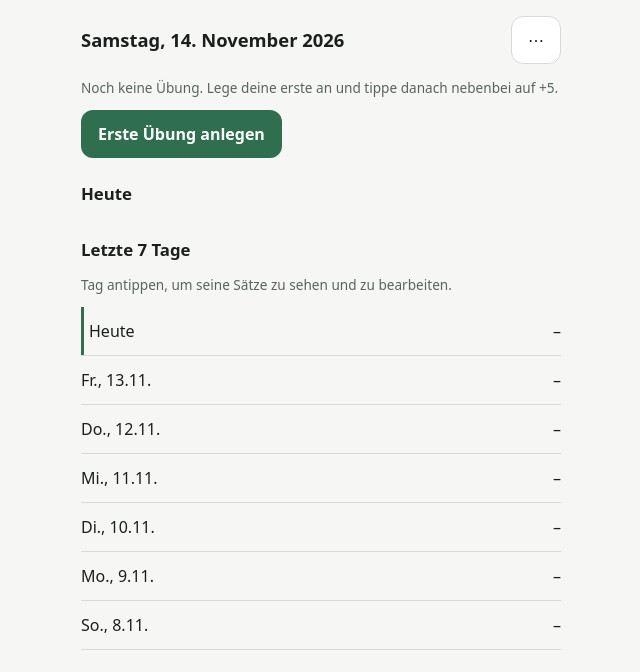
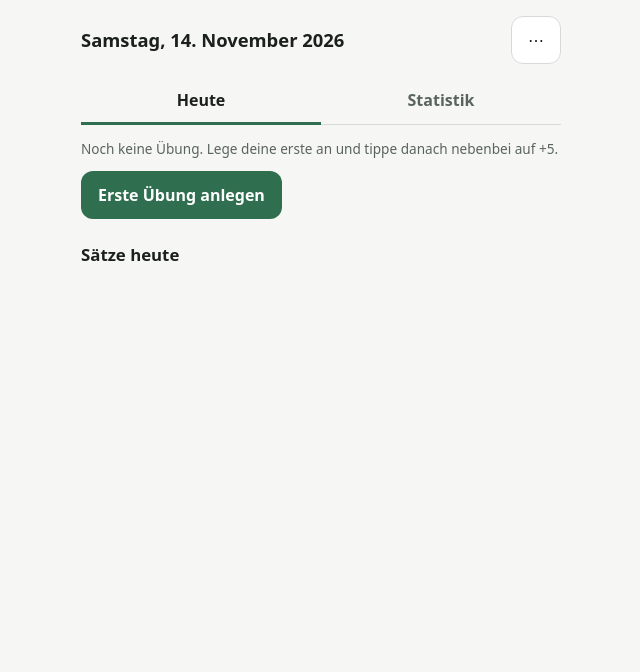
Before and after one commit to evershauke/nebenbei-stark, a website with bundled scripts: page index.html in a window 1280 px wide. Shown: the whole page, without its empty margins (319-959 px from the left). Built offline with nearby package versions, Linux system fonts and the light colour scheme.

Commit message:
Statistik als eigener Reiter, schlankere Karten, Tage aufklappbar
Co-Authored-By: Claude Opus 5.5 <noreply@anthropic.com>
Claude-Session: https://claude.ai/code/session_01UctxiqqJY8fEkazdZyREZQ

```diff
--- a/app.js
+++ b/app.js
@@ -1,7 +1,7 @@
 import './version.js';
 import {
   isoLocal, localDay, validateSet, upsertSet, removeSet, quickValues, sortedExercises,
-  daySummary, setsOfDay, findOrCreateExercise, parseImport, mergeImport, exportNeeded, lastDays, goals, periodTotals,
+  setsOfDay, findOrCreateExercise, parseImport, mergeImport, exportNeeded, lastDays, goals, periodTotals,
 } from './logic.js';
 
 const KEY = 'nebenbei-stark/v1';
@@ -35,7 +35,7 @@ function commit(next) { state = next; save(); render(); }
 
 const nameOf = (id) => state.exercises.find((e) => e.id === id)?.name ?? '?';
 const today = () => localDay(isoLocal(new Date()));
-let shownDay = null; // null = heute; sonst ein früherer Tag aus „Letzte 7 Tage“
+let openDay = null; // in „Letzte 7 Tage“ aufgeklappter Tag, bleibt beim Neuzeichnen offen
 const dayLabel = (d) => new Date(`${d}T12:00`).toLocaleDateString('de-DE', { weekday: 'short', day: 'numeric', month: 'numeric' });
 const kg = (w) => (w || w === 0 ? ` · ${w} kg` : '');
 
@@ -138,18 +138,16 @@ function render() {
   $('date').textContent = new Date().toLocaleDateString('de-DE', { dateStyle: 'full' });
   $('exportBanner').hidden = !exportNeeded(state, Date.now());
   const day = today();
-  const sums = new Map(daySummary(state, day).map((s) => [s.exerciseId, s]));
   const exs = sortedExercises(state);
   const cards = exs.map((ex) => {
-    const s = sums.get(ex.id) ?? { sets: 0, reps: 0 };
     const g = goals(state, ex, day);
-    const goal = (label, aria, x) => (x.goal ? h('span', {},
-      h('span', {}, `${label} ${x.reps}/${x.goal}${x.reps >= x.goal ? ' ✓' : ''}`),
-      h('progress', { max: x.goal, value: Math.min(x.reps, x.goal), ariaLabel: `${aria} ${ex.name}` })) : '');
+    // Ohne Ziel (noch keine Daten) nur die Zahl, sonst „11/9 ✓“ mit Balken.
+    const goal = (label, aria, x) => h('span', {},
+      h('span', {}, `${label} ${x.reps}${x.goal ? `/${x.goal}${x.reps >= x.goal ? ' ✓' : ''}` : ' Wdh.'}`),
+      x.goal ? h('progress', { max: x.goal, value: Math.min(x.reps, x.goal), ariaLabel: `${aria} ${ex.name}` }) : '');
     return h('div', { className: 'card' },
       h('h3', {}, ex.name),
-      h('p', {}, `${s.sets} ${s.sets === 1 ? 'Satz' : 'Sätze'} · ${s.reps} Wdh.`),
-      g.day.goal || g.week.goal ? h('button', { type: 'button', className: 'goals', title: 'Ziele ändern', onclick: () => exDialog(ex) }, goal('Tag', 'Tagesziel', g.day), goal('Woche', 'Wochenziel', g.week)) : '',
+      h('button', { type: 'button', className: 'goals', title: 'Ziele ändern', onclick: () => exDialog(ex) }, goal('Heute', 'Tagesziel', g.day), goal('Woche', 'Wochenziel', g.week)),
       h('div', { className: 'quick' },
         ...quickValues(state, ex.id).map((q) => h('button', { type: 'button', onclick: () => add(ex.id, q) }, `+${q}`)),
         h('button', { type: 'button', className: 'more', "aria-label": `Freie Eingabe für ${ex.name}`, onclick: () => setDialog(ex.name, {}, (r) => r && add(ex.id, r.reps, r.weightKg)) }, '…')));
@@ -159,40 +157,37 @@ function render() {
     : h('div', {}, h('p', { className: 'hint' }, 'Noch keine Übung. Lege deine erste an und tippe danach nebenbei auf +5.'),
       h('button', { type: 'button', className: 'primary', onclick: () => exDialog() }, 'Erste Übung anlegen')));
   $('cards').replaceChildren(...cards);
-  const sd = shownDay ?? day;
-  $('todayH').textContent = sd === day ? 'Heute' : dayLabel(sd);
-  $('backToday').hidden = sd === day;
-  $('today').replaceChildren(...setsOfDay(state, sd).map((s) => h('li', {},
-    h('button', { type: 'button', onclick: () => editSet(s) },
-      `${new Date(s.at).toLocaleTimeString('de-DE', { hour: '2-digit', minute: '2-digit' })} · ${nameOf(s.exerciseId)} · ${s.reps} Wdh.${kg(s.weightKg)}`))));
-  const week = lastDays(state, day);
-  $('week').replaceChildren(...bars(week.map((d) => ({
-    label: d.day === day ? 'Heute' : dayLabel(d.day), current: d.day === sd,
-    reps: d.reps, split: d.items.map((s) => `${s.name} ${s.reps}`).join(' · '),
-    pick: () => { shownDay = d.day === day ? null : d.day; render(); $('todayH').scrollIntoView({ block: 'start' }); } }))));
+  $('today').replaceChildren(...setItems(day));
+  const week = lastDays(state, day), wmax = Math.max(1, ...week.map((d) => d.reps));
+  $('week').replaceChildren(...week.map((d) => h('li', {},
+    h('details', { name: 'tag', open: d.day === openDay, ontoggle: (e) => { if (e.target.open) openDay = d.day; else if (openDay === d.day) openDay = null; } },
+      h('summary', {}, ...barKids({ label: d.day === day ? 'Heute' : dayLabel(d.day), reps: d.reps, split: d.items.map((s) => `${s.name} ${s.reps}`).join(' · ') }, wmax)),
+      h('ul', { className: 'sets' }, ...setItems(d.day))))));
 
   const hx = $('histEx'), sel = hx.value, unit = $('histUnit').value;
   hx.replaceChildren(...exs.map((ex) => h('option', { value: ex.id }, ex.name)));
   if (exs.some((ex) => ex.id === sel)) hx.value = sel;
   hx.closest('section').hidden = !exs.length;
-  $('hist').replaceChildren(...bars(exs.length ? periodTotals(state, hx.value, unit, day).map((r, i) => ({
+  const hist = exs.length ? periodTotals(state, hx.value, unit, day).map((r, i) => ({
     label: unit === 'month'
       ? new Date(`${r.from}T12:00`).toLocaleDateString('de-DE', { month: 'short', year: '2-digit' })
       : i === 0 ? 'Diese Woche' : `ab ${new Date(`${r.from}T12:00`).toLocaleDateString('de-DE', { day: 'numeric', month: 'numeric' })}`,
-    reps: r.reps })) : []));
+    reps: r.reps })) : [];
+  const hmax = Math.max(1, ...hist.map((r) => r.reps));
+  $('hist').replaceChildren(...hist.map((r) => h('li', {}, h('div', {}, ...barKids(r, hmax)))));
 }
 
-// Balkenzeilen: Beschriftung, Balken relativ zum größten Wert, Zahl, optional Aufteilung darunter.
-function bars(rows) {
-  const max = Math.max(1, ...rows.map((r) => r.reps));
-  return rows.map((r) => {
-    const kids = [
-      h('span', {}, r.label),
-      h('span', { className: 'bar', style: `--w:${(r.reps / max) * 100}%`, ariaHidden: 'true' }),
-      h('span', { className: 'num' }, r.reps ? `${r.reps} Wdh.` : '–'),
-      r.split ? h('span', { className: 'split' }, r.split) : ''];
-    return h('li', {}, r.pick ? h('button', { type: 'button', onclick: r.pick, ...(r.current && { 'aria-current': 'date' }) }, ...kids) : h('div', {}, ...kids));
-  });
+const setItems = (day) => setsOfDay(state, day).map((s) => h('li', {},
+  h('button', { type: 'button', onclick: () => editSet(s) },
+    `${new Date(s.at).toLocaleTimeString('de-DE', { hour: '2-digit', minute: '2-digit' })} · ${nameOf(s.exerciseId)} · ${s.reps} Wdh.${kg(s.weightKg)}`)));
+
+// Balkenzeile: Beschriftung, Balken relativ zum größten Wert, Zahl, optional Aufteilung darunter.
+function barKids(r, max) {
+  return [
+    h('span', {}, r.label),
+    h('span', { className: 'bar', style: `--w:${(r.reps / max) * 100}%`, ariaHidden: 'true' }),
+    h('span', { className: 'num' }, r.reps ? `${r.reps} Wdh.` : '–'),
+    r.split ? h('span', { className: 'split' }, r.split) : ''];
 }
 
 // ---- Daten & Übungen ----
@@ -257,7 +252,14 @@ function directEntry() {
   add(r.exercise.id, Number(n));
 }
 
-$('backToday').onclick = () => { shownDay = null; render(); };
+// Ansichten über den URL-Hash: Zurück-Geste auf Android führt von „Statistik“ zu „Heute“.
+function showView() {
+  const stats = location.hash === '#statistik';
+  $('viewToday').hidden = stats; $('viewStats').hidden = !stats;
+  $('navToday').ariaCurrent = stats ? null : 'page'; $('navStats').ariaCurrent = stats ? 'page' : null;
+  scrollTo(0, 0);
+}
+addEventListener('hashchange', showView);
 $('histEx').onchange = $('histUnit').onchange = () => render();
 
 // ---- Update-Hinweis: version.js frisch vom Server mit der geladenen Version vergleichen ----
@@ -272,6 +274,7 @@ document.addEventListener('visibilitychange', () => { if (document.visibilitySta
 $('reload').onclick = () => location.reload();
 
 render();
+showView();
 directEntry();
 checkUpdate();
 if ('serviceWorker' in navigator) navigator.serviceWorker.register('sw.js');
--- a/index.html
+++ b/index.html
@@ -17,6 +17,10 @@
     <h1 id="date"></h1>
     <button type="button" id="menu" aria-label="Daten &amp; Übungen">⋯</button>
   </header>
+  <nav class="tabs" aria-label="Ansicht">
+    <a href="#" id="navToday" aria-current="page">Heute</a>
+    <a href="#statistik" id="navStats">Statistik</a>
+  </nav>
   <div id="error" role="alert" hidden></div>
   <div id="updateBanner" class="banner" hidden>
     <span>Neue Version verfügbar</span>
@@ -26,17 +30,17 @@
     <span>Letzter Export &gt; 14 Tage – jetzt sichern</span>
     <button type="button" id="exportNow">Sichern</button>
   </div>
-  <section id="cards" aria-label="Übungen"></section>
-  <section aria-labelledby="todayH">
-    <div class="head">
-      <h2 id="todayH">Heute</h2>
-      <button type="button" id="backToday" hidden>Zurück zu heute</button>
-    </div>
-    <ul id="today"></ul>
-  </section>
+  <div id="viewToday">
+    <section id="cards" aria-label="Übungen"></section>
+    <section aria-labelledby="todayH">
+      <h2 id="todayH">Sätze heute</h2>
+      <ul id="today" class="sets"></ul>
+    </section>
+  </div>
+  <div id="viewStats" hidden>
   <section aria-labelledby="weekH">
     <h2 id="weekH">Letzte 7 Tage</h2>
-    <p class="hint">Tag antippen, um seine Sätze zu sehen und zu bearbeiten.</p>
+    <p class="hint">Tag antippen, um seine Sätze zu bearbeiten.</p>
     <ul id="week" class="bars"></ul>
   </section>
   <section aria-labelledby="histH">
@@ -50,6 +54,7 @@
     </div>
     <ul id="hist" class="bars"></ul>
   </section>
+  </div>
 </main>
 
 <div id="toasts" role="region" aria-label="Benachrichtigungen">
--- a/style.css
+++ b/style.css
@@ -30,26 +30,30 @@ button.primary, .quick button, .banner button, dialog button[value=ok] { backgro
 .danger { color: var(--danger); }
 .card { background: var(--card); border: 1px solid var(--line); border-radius: 1rem; padding: .75rem 1rem 1rem; margin: .75rem 0; }
 .card h3 { margin: 0; font-size: 1.1rem; }
-.card p { margin: 0 0 .5rem; color: var(--muted); font-size: .9rem; }
 .quick { display: flex; gap: .5rem; }
 .quick button { flex: 1; font-size: 1.4rem; min-height: 56px; }
 .quick button.more { flex: 0 0 56px; background: var(--card); color: var(--fg); border-color: var(--line); }
 #cards > .primary { width: 100%; }
-#today { list-style: none; margin: 0; padding: 0; }
-#today button { width: 100%; justify-content: flex-start; text-align: left; margin-bottom: .35rem; }
+.sets { list-style: none; margin: 0; padding: 0; }
+.sets button { width: 100%; justify-content: flex-start; text-align: left; margin-bottom: .35rem; }
 .bars { list-style: none; margin: 0; padding: 0; }
 .bars li { border-bottom: 1px solid var(--line); }
-.bars li > * { width: 100%; display: grid; grid-template-columns: 6.5rem 1fr 4.5rem; align-items: center; gap: .25rem .75rem; padding: .4rem 0; }
-.bars button { min-height: 48px; border: 0; border-radius: 0; background: none; text-align: left; justify-content: initial; }
-.bars button[aria-current] { box-shadow: inset 3px 0 var(--accent); padding-left: .5rem; }
-.head { display: flex; align-items: center; justify-content: space-between; gap: 1rem; }
+.bars li > div, .bars summary { width: 100%; display: grid; grid-template-columns: 6rem 1fr 5.5rem; align-items: center; gap: .25rem .75rem; padding: .4rem 0; }
+.bars summary { min-height: 48px; cursor: pointer; }
+.bars details[open] summary .num::after { content: " ▴"; }
+.bars details:not([open]) summary .num::after { content: " ▾"; color: var(--muted); }
+.bars details .sets { padding: .25rem 0 .5rem; }
+.tabs { display: flex; margin: .75rem 0 0; border-bottom: 1px solid var(--line); }
+.tabs a { flex: 1; position: relative; display: flex; align-items: center; justify-content: center; min-height: 48px; color: var(--muted); text-decoration: none; font-weight: 600; }
+.tabs a[aria-current=page] { color: var(--fg); }
+.tabs a[aria-current=page]::after { content: ""; position: absolute; inset: auto 0 -1px; border-bottom: 3px solid var(--accent); }
 .bars .bar { height: 12px; width: var(--w); border-radius: 0 4px 4px 0; background: var(--accent); }
-.bars .num { text-align: right; font-variant-numeric: tabular-nums; }
+.bars .num { white-space: nowrap; text-align: right; font-variant-numeric: tabular-nums; }
 .bars .split { grid-column: 2 / -1; color: var(--muted); font-size: .8rem; }
 .row { display: flex; gap: .5rem; margin-bottom: .5rem; }
 .row select { flex: 1; min-height: 48px; padding: 0 .75rem; font: inherit; color: inherit; background: var(--card); border: 1px solid var(--line); border-radius: .75rem; }
 .row select:last-child { flex: 0 0 8rem; }
-button.goals { width: 100%; min-height: 0; padding: .25rem 0; margin-bottom: .5rem; border: 0; background: none; display: grid; grid-template-columns: 1fr 1fr; gap: .75rem; text-align: left; font-size: .85rem; color: var(--muted); }
+button.goals { width: 100%; min-height: 0; padding: .25rem 0 .5rem; margin: .25rem 0 .25rem; border: 0; background: none; display: grid; grid-template-columns: 1fr 1fr; gap: .75rem; text-align: left; font-size: .85rem; color: var(--muted); }
 button.goals > span { display: grid; gap: .2rem; }
 button.goals progress { width: 100%; }
 .banner, #error, #dataError { padding: .75rem 1rem; border-radius: .75rem; margin: .75rem 0; }
--- a/version.js
+++ b/version.js
@@ -1,2 +1,2 @@
 // Bei jeder Änderung an der App hochzählen: steuert Cache-Namen und den Hinweis „Neue Version verfügbar“.
-self.APP_VERSION = 5;
+self.APP_VERSION = 6;
```
